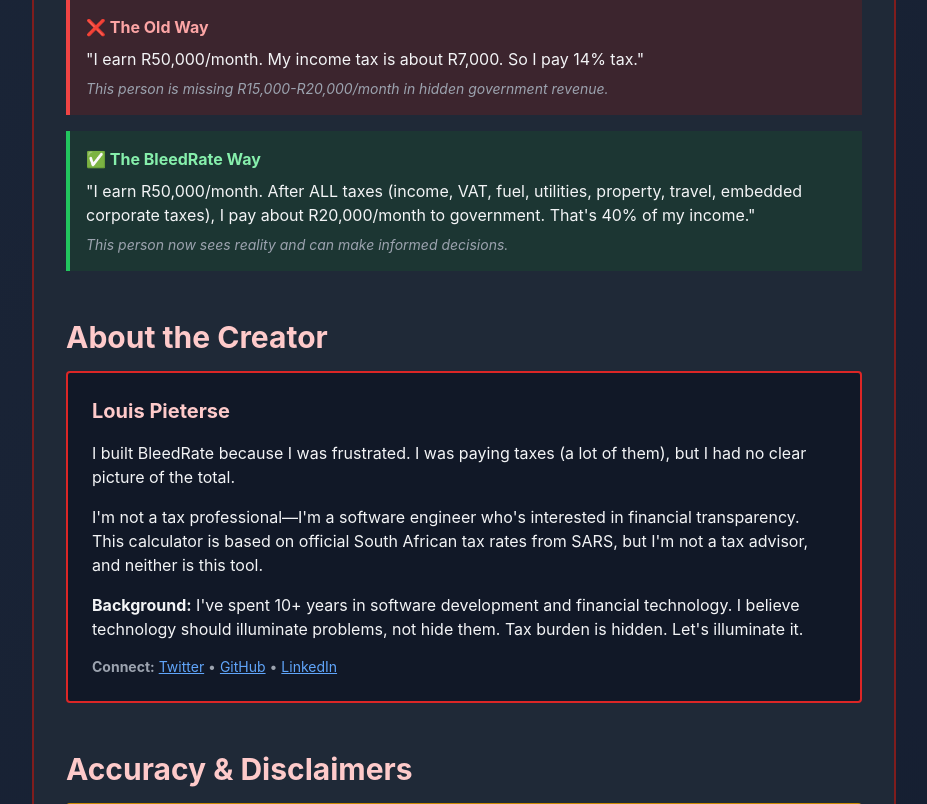
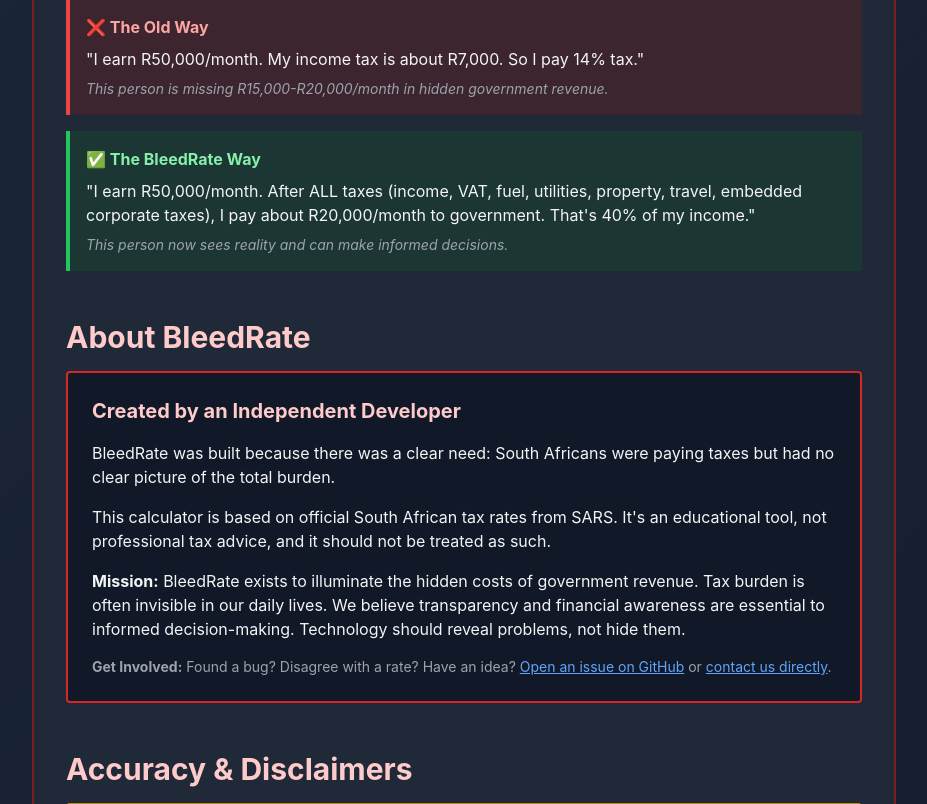
Before and after one commit to louisza/BleedRate, a FastAPI app: page /about in a window 1280 px wide. Shown: the part 1483-2287 px from the top of the page, without its empty margins (176-1103 px from the left). Run offline with FastAPI, Linux system fonts and the light colour scheme; some libraries are stand-ins or nearby versions.

Commit message:
Privacy: Remove personal identifying information from website
- Remove author name 'Louis Pieterse' from About page and schema.org metadata
- Remove personal social media links (Twitter @louisza, LinkedIn profile)
- Remove biographical details about creator
- Anonymize with generic 'Created by an independent developer'
- Keep: Project GitHub repository reference, tax expertise disclaimers
- Maintain professional tone and site credibility
- All pages remain fully functional

Refs: Privacy anonymization task

```diff
--- a/app/templates/about.html
+++ b/app/templates/about.html
@@ -82,24 +82,23 @@
 
         <!-- About the Creator -->
         <section class="mb-12">
-            <h2 class="text-3xl font-bold text-red-200 mb-4">About the Creator</h2>
+            <h2 class="text-3xl font-bold text-red-200 mb-4">About BleedRate</h2>
             <div class="bg-gray-900 p-6 rounded border-2 border-red-600">
-                <h3 class="text-xl font-bold text-red-200 mb-4">Louis Pieterse</h3>
+                <h3 class="text-xl font-bold text-red-200 mb-4">Created by an Independent Developer</h3>
                 <div class="space-y-4 text-gray-100">
                     <p>
-                        I built BleedRate because I was frustrated. I was paying taxes (a lot of them), but I had no clear picture of the total.
+                        BleedRate was built because there was a clear need: South Africans were paying taxes but had no clear picture of the total burden.
                     </p>
                     <p>
-                        I'm not a tax professional—I'm a software engineer who's interested in financial transparency. This calculator is based on official South African tax rates from SARS, but I'm not a tax advisor, and neither is this tool.
+                        This calculator is based on official South African tax rates from SARS. It's an educational tool, not professional tax advice, and it should not be treated as such.
                     </p>
                     <p>
-                        <strong>Background:</strong> I've spent 10+ years in software development and financial technology. I believe technology should illuminate problems, not hide them. Tax burden is hidden. Let's illuminate it.
+                        <strong>Mission:</strong> BleedRate exists to illuminate the hidden costs of government revenue. Tax burden is often invisible in our daily lives. We believe transparency and financial awareness are essential to informed decision-making. Technology should reveal problems, not hide them.
                     </p>
                     <p class="mt-4 text-sm text-gray-400">
-                        <strong>Connect:</strong>
-                        <a href="https://twitter.com/louisza" target="_blank" class="text-blue-400 hover:text-blue-300 underline">Twitter</a> •
-                        <a href="https://github.com/louisza" target="_blank" class="text-blue-400 hover:text-blue-300 underline">GitHub</a> •
-                        <a href="https://linkedin.com/in/louispieterse" target="_blank" class="text-blue-400 hover:text-blue-300 underline">LinkedIn</a>
+                        <strong>Get Involved:</strong> Found a bug? Disagree with a rate? Have an idea?
+                        <a href="https://github.com/louisza/BleedRate/issues" target="_blank" class="text-blue-400 hover:text-blue-300 underline">Open an issue on GitHub</a> or
+                        <a href="mailto:contact@bleedrate.example.com" class="text-blue-400 hover:text-blue-300 underline">contact us directly</a>.
                     </p>
                 </div>
             </div>
--- a/app/templates/base.html
+++ b/app/templates/base.html
@@ -67,7 +67,6 @@
       "url": "https://bleedrate.example.com",
       "description": "South African tax burden calculator",
       "sameAs": [
-        "https://twitter.com/bleedrate",
         "https://github.com/louisza/BleedRate"
       ],
       "contactPoint": {
@@ -91,10 +90,6 @@
         "@type": "Offer",
         "price": "0",
         "priceCurrency": "ZAR"
-      },
-      "creator": {
-        "@type": "Person",
-        "name": "Louis Pieterse"
       },
       "inLanguage": "en-ZA"
     }
--- a/app/templates/faq.html
+++ b/app/templates/faq.html
@@ -83,7 +83,7 @@
               "name": "Is BleedRate an official SARS tool?",
               "acceptedAnswer": {
                 "@type": "Answer",
-                "text": "No. BleedRate is an independent, third-party educational tool created by Louis Pieterse. It is NOT officially endorsed or maintained by SARS. While we use official SARS tax rates and regulations, BleedRate is a private project. For official tax calculations or filing, visit the SARS website (www.sars.gov.za) or contact SARS directly."
+                "text": "No. BleedRate is an independent, third-party educational tool. It is NOT officially endorsed or maintained by SARS. While we use official SARS tax rates and regulations, BleedRate is a private project. For official tax calculations or filing, visit the SARS website (www.sars.gov.za) or contact SARS directly."
               }
             },
             {
@@ -359,7 +359,7 @@
                             <strong class="text-red-300">No.</strong> BleedRate is an independent, third-party educational tool.
                         </p>
                         <ul class="list-disc list-inside space-y-2 ml-4 mb-3">
-                            <li><strong>Created by:</strong> Louis Pieterse (independent developer)</li>
+                            <li><strong>Created by:</strong> An independent developer</li>
                             <li><strong>Official endorsement:</strong> None. BleedRate is NOT endorsed or maintained by SARS</li>
                             <li><strong>Data source:</strong> We use official SARS tax rates and regulations, but the calculator is built independently</li>
                         </ul>
```
